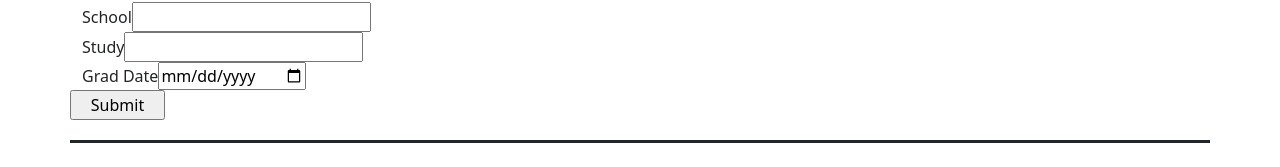
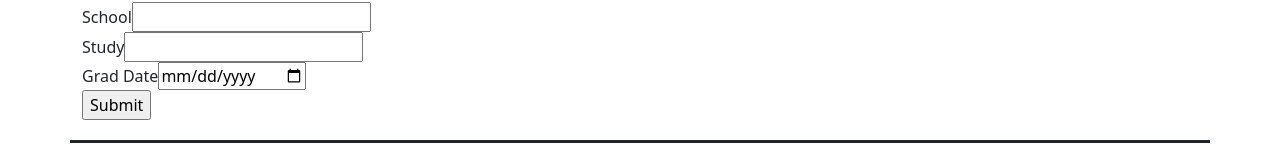
Before and after one commit to samuelmckean/cv-project, a React (Create React App) app: page / in a window 1280 px wide. Shown: the part 325-492 px from the top of the page. Built offline with nearby package versions, Linux system fonts and the light colour scheme.

Commit message:
changed submit to match other form components

```diff
--- a/src/components/EducationForm.js
+++ b/src/components/EducationForm.js
@@ -15,9 +15,7 @@ function EducationForm(props) {
         <div className="col-md-4">
           <FormInput type="date" fieldName="gradDate" value={props.gradDate} />
         </div>
-        <div className="row">
-          <input className="col-md-1" type="submit" value="Submit"></input>
-        </div>
+        <input type="submit" value="Submit"></input>
       </form>
     </div>
   )
```
